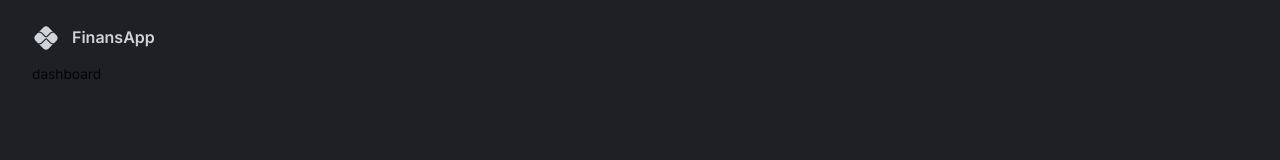
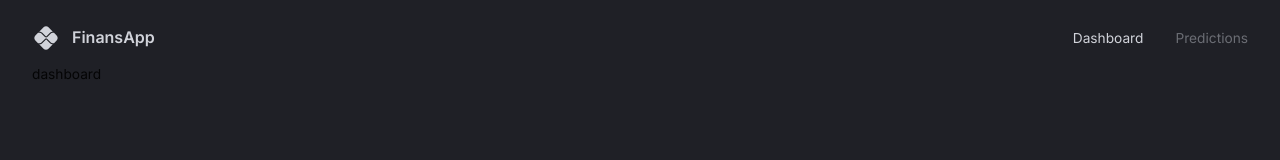
Before and after one commit to DevMartius/finansApp, a React (Vite) app: page / in a window 1280 px wide. Shown: the top 160 px of the page. Built offline with nearby package versions, Linux system fonts and the light colour scheme.

Commit message:
navbar finished

```diff
--- a/src/scenes/navbar/index.tsx
+++ b/src/scenes/navbar/index.tsx
@@ -17,6 +17,33 @@
         <PixIcon sx={{ fontSize: "28px" }} />
         <Typography variant="h4" fontSize="16px">FinansApp</Typography>
       </FlexBetween>
+
+      <FlexBetween gap="2rem">
+        <Box sx={{ "&:hover": { color: palette.primary[100] } }}>
+          <Link
+            to="/"
+            onClick={() => setSelected("dashboard")}
+            style={{
+              color: selected === "dashboard" ? "inherit" : palette.grey[700],
+              textDecoration: "inherit",
+            }}
+          >
+            Dashboard
+          </Link>
+        </Box>
+        <Box sx={{ "&:hover": { color: palette.primary[100] } }}>
+          <Link
+            to="/predictions"
+            onClick={() => setSelected("predictions")}
+            style={{
+              color: selected === "predictions" ? "inherit" : palette.grey[700],
+              textDecoration: "inherit",
+            }}
+          >
+            Predictions
+          </Link>
+        </Box>
+      </FlexBetween>
     </FlexBetween>
   );
 };
```
